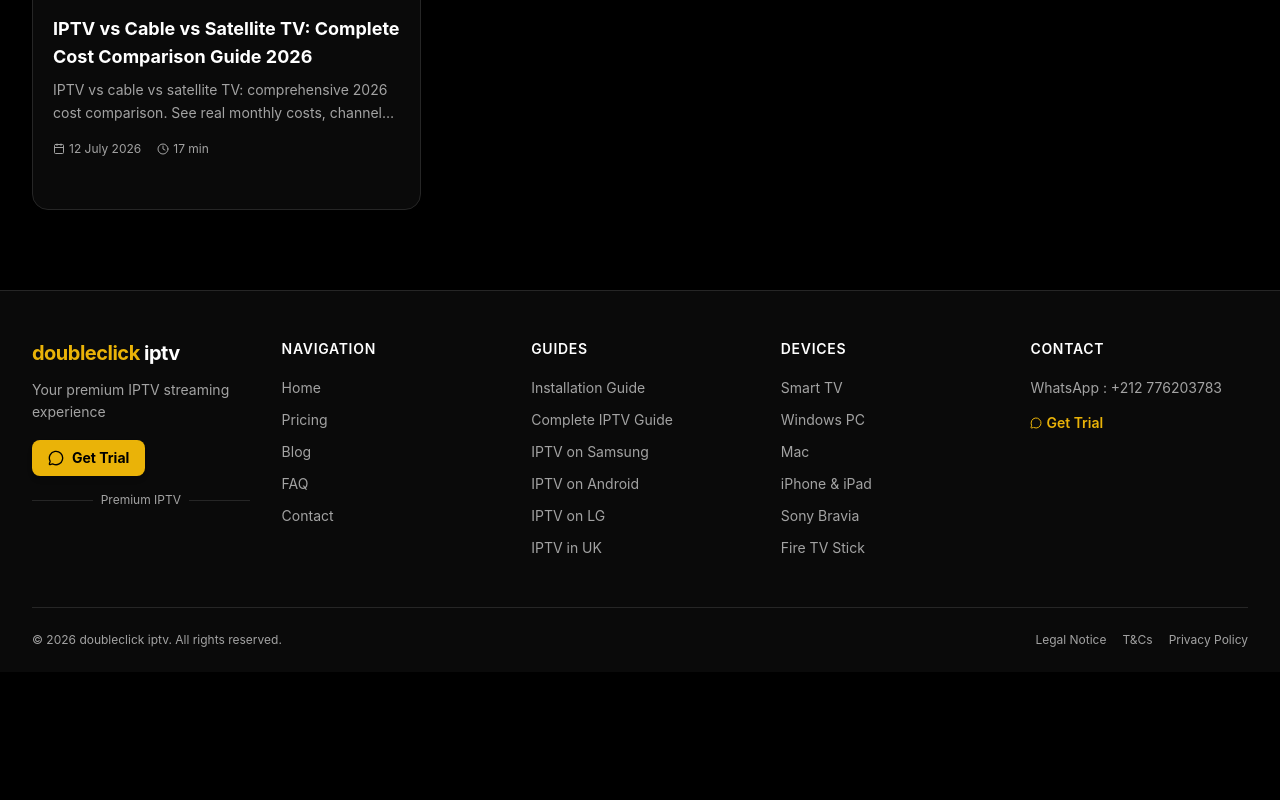
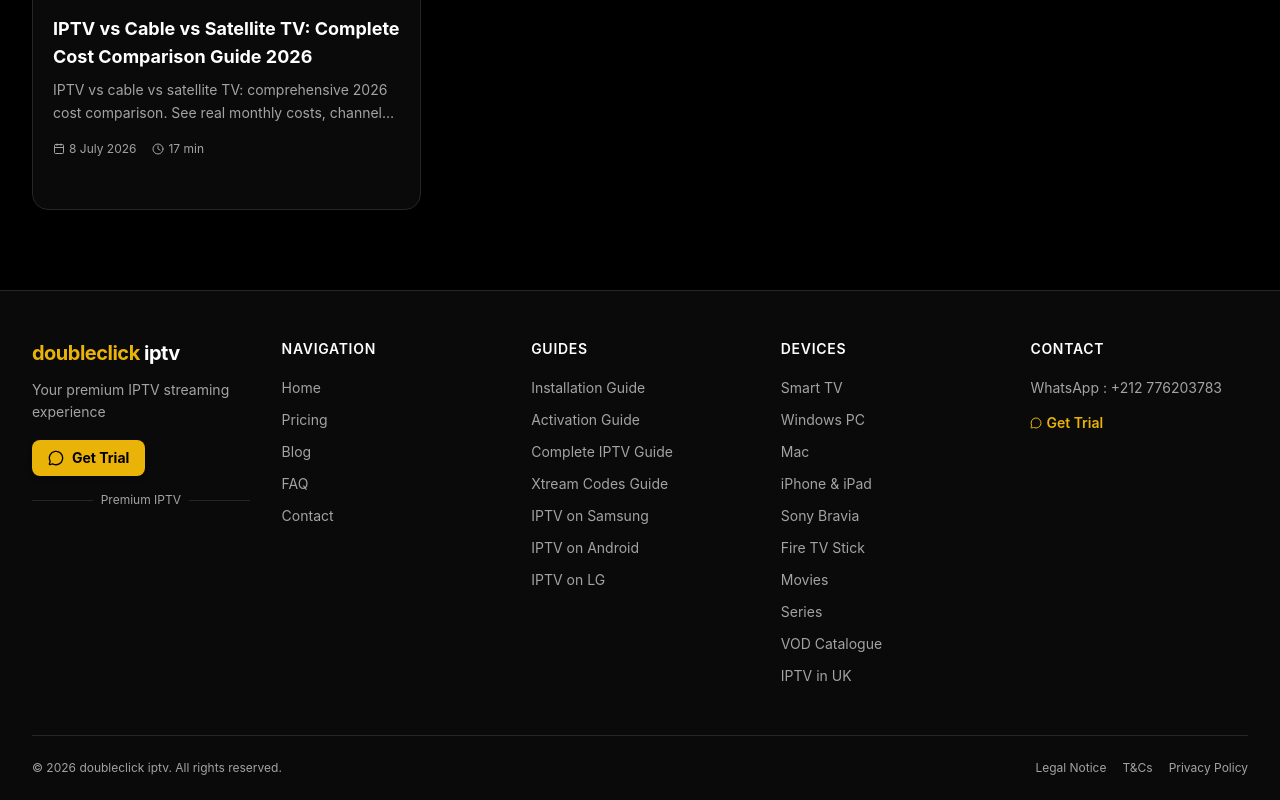
Before and after one commit to mangusta36/iptvsmarters, a Next.js app: page /blog in a window 1280 px wide. Shown: the part 3350-4150 px from the top of the page. Before the commit the page ends 4022 px from the top, so only its background shows below. Built offline with nearby package versions, Linux system fonts and the light colour scheme.

Commit message:
Fix SEO canonical domain and footer links

```diff
--- a/src/components/Footer.tsx
+++ b/src/components/Footer.tsx
@@ -17,11 +17,12 @@ const footerNavLinks = [
 
 const guideLinks = [
   { label: "Installation Guide", href: "/iptv-installation" },
+  { label: "Activation Guide", href: "/iptv-activation" },
   { label: "Complete IPTV Guide", href: "/iptv-guide" },
+  { label: "Xtream Codes Guide", href: "/iptv-xtream-codes" },
   { label: "IPTV on Samsung", href: "/iptv-samsung" },
   { label: "IPTV on Android", href: "/iptv-android" },
   { label: "IPTV on LG", href: "/iptv-lg" },
-  { label: "IPTV in UK", href: "/iptv-france" },
 ]
 
 const deviceLinks = [
@@ -30,7 +31,14 @@ const deviceLinks = [
   { label: "Mac", href: "/iptv-mac" },
   { label: "iPhone & iPad", href: "/iptv-iphone" },
   { label: "Sony Bravia", href: "/iptv-sony" },
-  { label: "Fire TV Stick", href: "/iptv-fire-tv-stick-guide" },
+  { label: "Fire TV Stick", href: "/blog/iptv-fire-tv-stick-guide" },
+]
+
+const contentLinks = [
+  { label: "Movies", href: "/films" },
+  { label: "Series", href: "/series" },
+  { label: "VOD Catalogue", href: "/vod" },
+  { label: "IPTV in UK", href: "/iptv-france" },
 ]
 
 export default function Footer() {
@@ -102,7 +110,7 @@ export default function Footer() {
               Devices
             </h3>
             <ul className="mt-4 space-y-2">
-              {deviceLinks.map((link) => (
+              {[...deviceLinks, ...contentLinks].map((link) => (
                 <li key={link.href}>
                   <Link href={link.href} className="text-sm text-muted-foreground hover:text-brand transition-colors duration-200 hover:translate-x-0.5 inline-block">
                     {link.label}
--- a/src/lib/blog-data.ts
+++ b/src/lib/blog-data.ts
@@ -3432,7 +3432,7 @@ http://example.com/stream/bbc2.m3u8
       }
     ],
     keywords: ['IPTV for expats', 'watch home country TV abroad', 'IPTV international channels', 'expat TV streaming', 'IPTV overseas', 'watch British TV abroad', 'watch American TV abroad', 'IPTV for international viewers', 'IPTV subscription expat', 'best IPTV for expats', 'international IPTV channels', 'IPTV abroad', 'expat television solution'],
-    publishedAt: '2026-07-10',
+    publishedAt: '2026-07-08',
     readingTime: '16 min'
   },
   {
@@ -3659,7 +3659,7 @@ http://example.com/stream/bbc2.m3u8
       }
     ],
     keywords: ['IPTV vs cable', 'IPTV vs satellite', 'cable TV alternative', 'cut the cord', 'IPTV cost comparison', 'IPTV vs cable TV 2026', 'is IPTV cheaper than cable', 'cable TV savings', 'IPTV cable comparison', 'streaming vs cable', 'cable TV hidden fees', 'satellite TV alternative', 'best cable TV alternative', 'IPTV benefits', 'cord cutting 2026'],
-    publishedAt: '2026-07-12',
+    publishedAt: '2026-07-08',
     readingTime: '17 min'
   },
 ];
--- a/src/lib/site-config.ts
+++ b/src/lib/site-config.ts
@@ -4,8 +4,8 @@ export const siteConfig = {
   description:
     "Premium IPTV subscription with 25,000+ live channels, 100,000+ VOD movies & series in HD & 4K. Fast setup and 24/7 support.",
   tagline: "Your premium IPTV streaming experience",
-  url: "https://doubleclicktv.vip",
-  domain: "doubleclicktv.vip",
+  url: "https://www.doubleclicktv.vip",
+  domain: "www.doubleclicktv.vip",
   whatsappNumber: "+212776203783",
   email: "",
   address: "London, United Kingdom",
```
